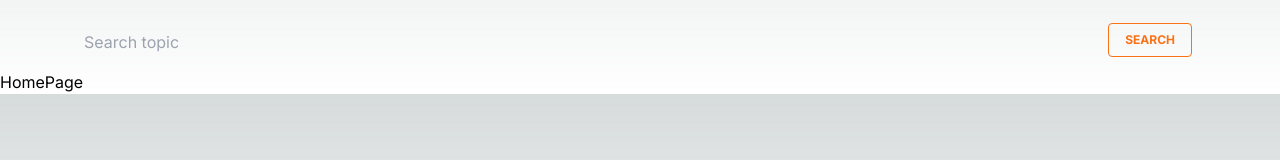
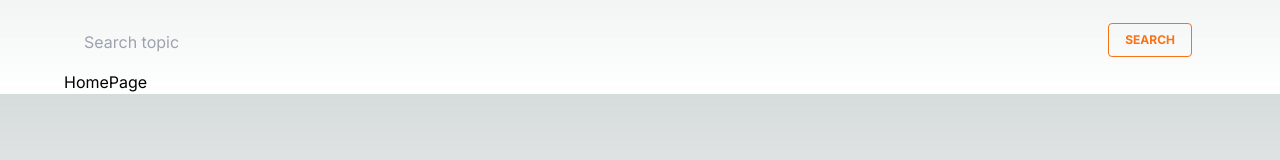
Before and after one commit to kumar11jr/newsapp, a Next.js app in the folder newsweb/: page / in a window 1280 px wide. Shown: the part 214-374 px from the top of the page. Built offline with nearby package versions, Linux system fonts and the light colour scheme.

Commit message:
last commit

```diff
--- a/newsweb/app/layout.tsx
+++ b/newsweb/app/layout.tsx
@@ -19,7 +19,7 @@ export default function RootLayout({
     <html lang="en">
       <body className={inter.className}>
         <Header/>
-        <div>{children}</div>
+        <div className='max-w-6xl mx-auto'>{children}</div>
         </body>
     </html>
   )
```
